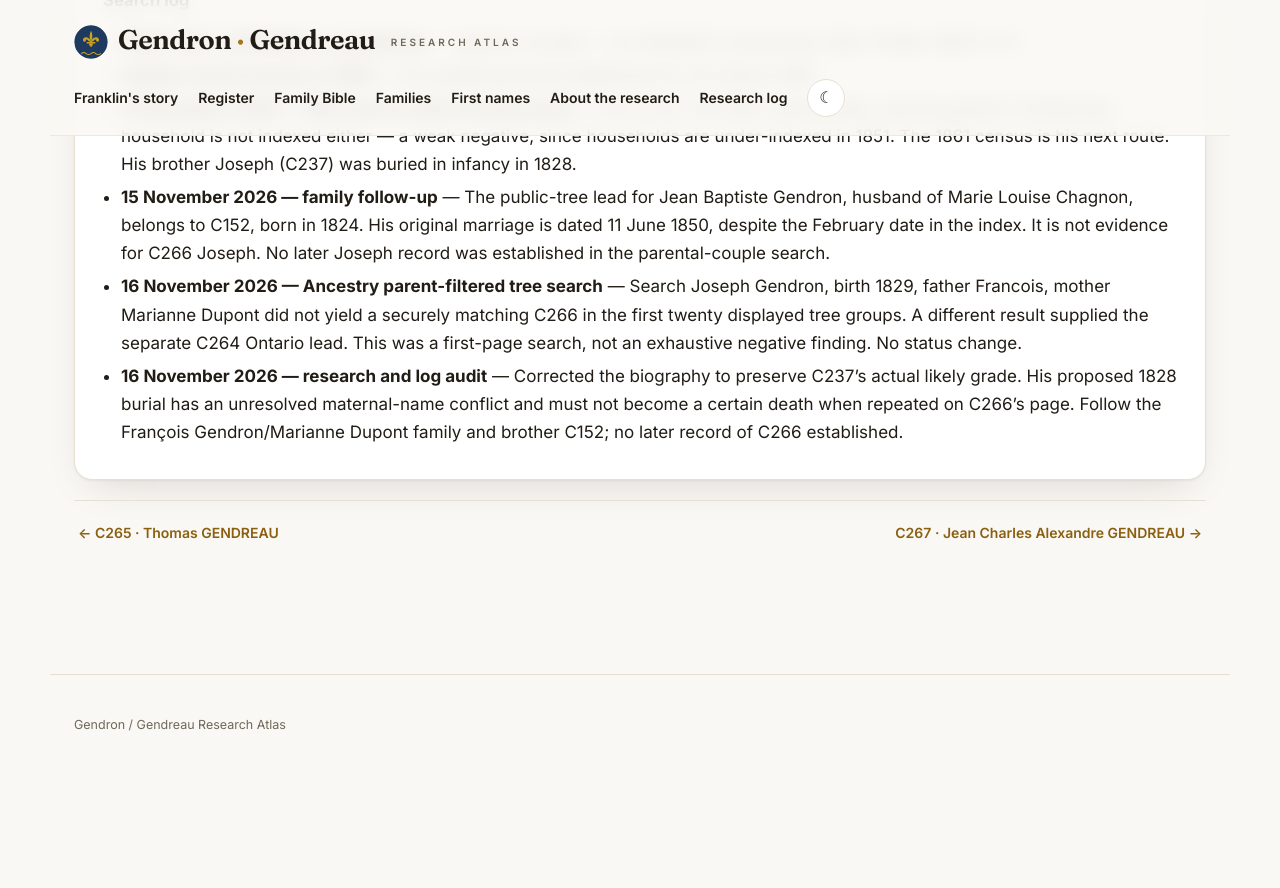
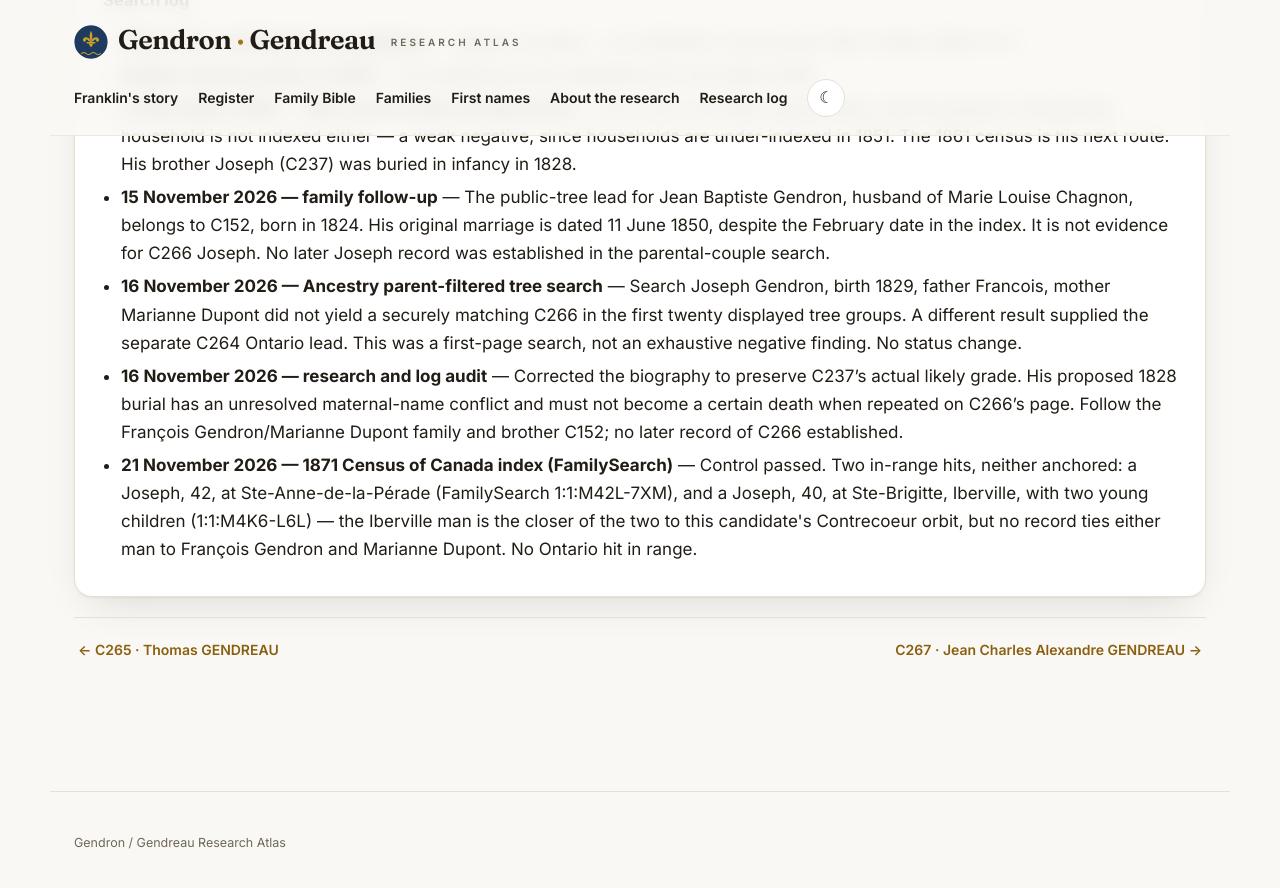
Before and after one commit to vetharmon/gendron-research, a Jekyll site: the page built from _candidates/c266.md, in a window 1280 px wide and 900 px high, scrolled down 1994 px. Shown: the top 888 px of the window. Built offline with Jekyll 4.4.1, drawn with Linux system fonts in a browser that asks for light colours; before the commit the page ends 2776 px from its top, so only the background shows below that.

Commit message:
1871 census round for C120, C183, C211, C264, C266 — search-log entries

```diff
--- a/_candidates/c266.md
+++ b/_candidates/c266.md
@@ -31,6 +31,8 @@ search_log:
     This was a first-page search, not an exhaustive negative finding. No status change.
 - resource: "16 November 2026 — research and log audit"
   outcome: "Corrected the biography to preserve C237’s actual likely grade. His proposed 1828 burial has an unresolved maternal-name conflict and must not become a certain death when repeated on C266’s page. Follow the François Gendron/Marianne Dupont family and brother C152; no later record of C266 established."
+- resource: 21 November 2026 — 1871 Census of Canada index (FamilySearch)
+  outcome: 'Control passed. Two in-range hits, neither anchored: a Joseph, 42, at Ste-Anne-de-la-Pérade (FamilySearch 1:1:M42L-7XM), and a Joseph, 40, at Ste-Brigitte, Iberville, with two young children (1:1:M4K6-L6L) — the Iberville man is the closer of the two to this candidate''s Contrecoeur orbit, but no record ties either man to François Gendron and Marianne Dupont. No Ontario hit in range.'
 permalink: /candidates/c266/
 sources:
 - label: LAFRANCE baptism (act 4594647)
```
Also changed, not shown: _candidates/c120.md (+2 -0 lines), _candidates/c183.md (+2 -0 lines), _candidates/c211.md (+2 -0 lines), _candidates/c264.md (+2 -0 lines).
